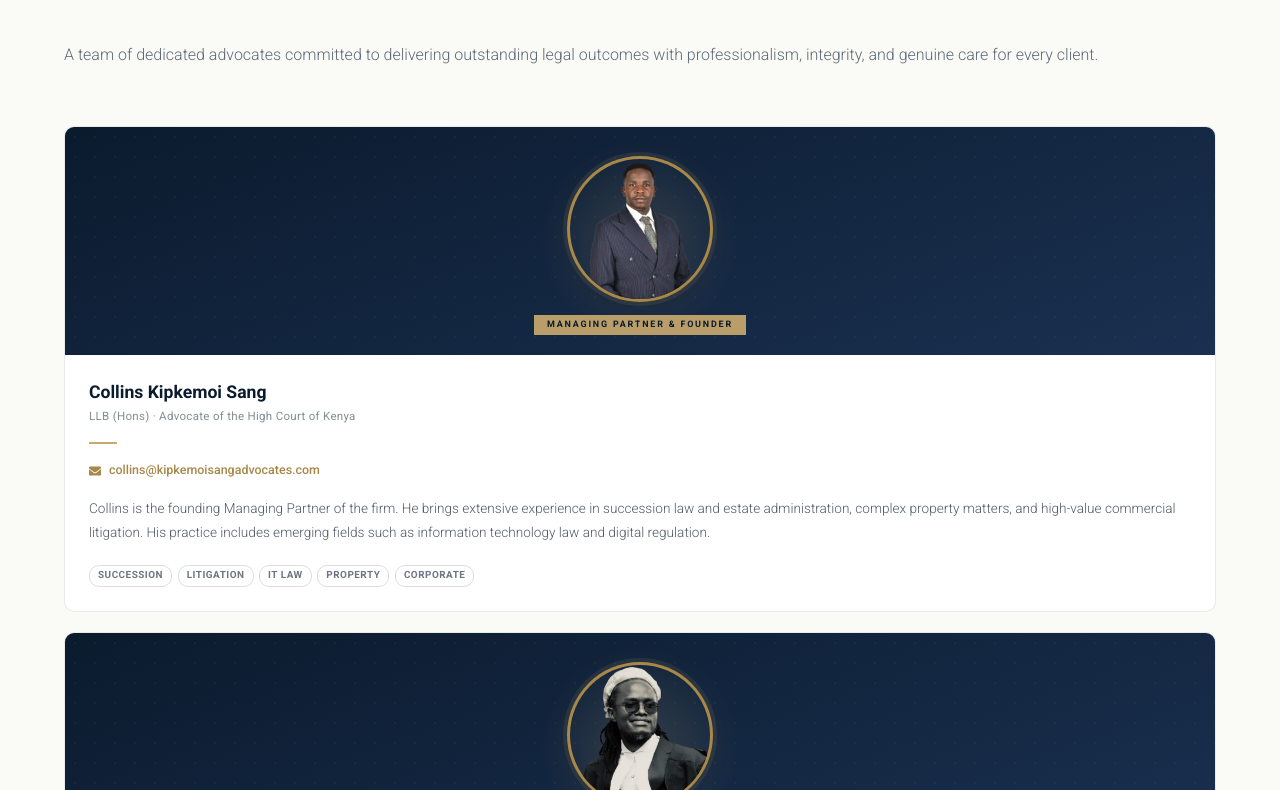
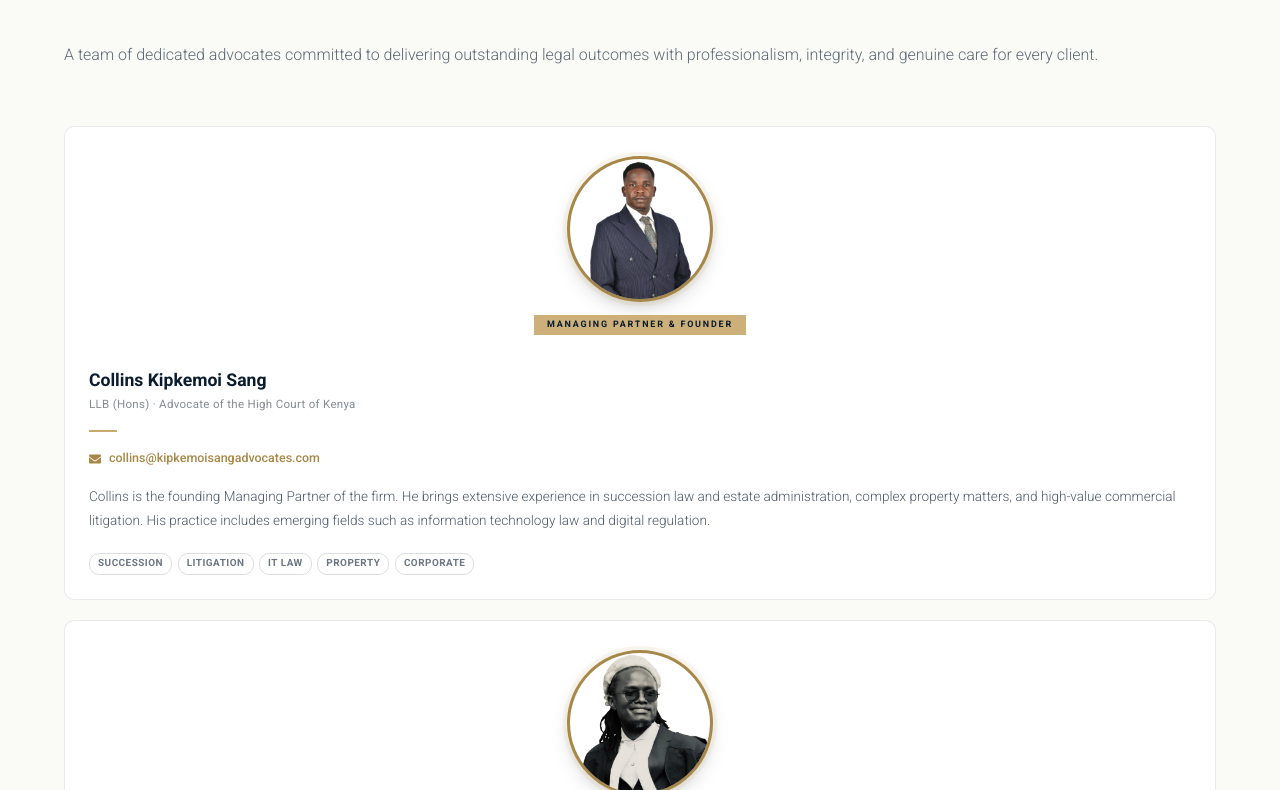
Before and after one commit to landroverism/CSK-Law, a React (Vite) app: page / in a window 1280 px wide. Shown: the part 4110-4900 px from the top of the page. Built offline with nearby package versions, Linux system fonts and the light colour scheme; no server answers; a web font is replaced by a local one.

Commit message:
frameless

```diff
--- a/src/App.jsx
+++ b/src/App.jsx
@@ -644,25 +644,10 @@ function TeamCard({ m, compact }) {
 
       {/* ── CIRCULAR AVATAR ────────────────────────────────────────────── */}
       <Box sx={{
-        background: `linear-gradient(160deg, ${NAVY} 0%, ${NAVY_LIGHT} 100%)`,
-        pt: 4, pb: 2.5,
+        pt: 4, pb: 1,
         display: "flex", flexDirection: "column", alignItems: "center",
         position: "relative", overflow: "hidden",
       }}>
-        {/* Dot-grid overlay */}
-        <Box sx={{
-          position: "absolute", inset: 0, opacity: 0.35,
-          backgroundImage: `radial-gradient(rgba(200,169,110,0.15) 1px, transparent 1px)`,
-          backgroundSize: "20px 20px", pointerEvents: "none",
-        }} />
-        {/* Centre glow */}
-        <Box sx={{
-          position: "absolute", top: "50%", left: "50%",
-          transform: "translate(-50%, -50%)",
-          width: 200, height: 200, borderRadius: "50%",
-          background: `radial-gradient(circle, rgba(200,169,110,0.18) 0%, transparent 70%)`,
-          pointerEvents: "none",
-        }} />
         {/* Avatar circle with animated gold ring */}
         <Box
           component={motion.div}
```
Also changed, not shown: 1 other file (tests, documents, lock files or other folders).
